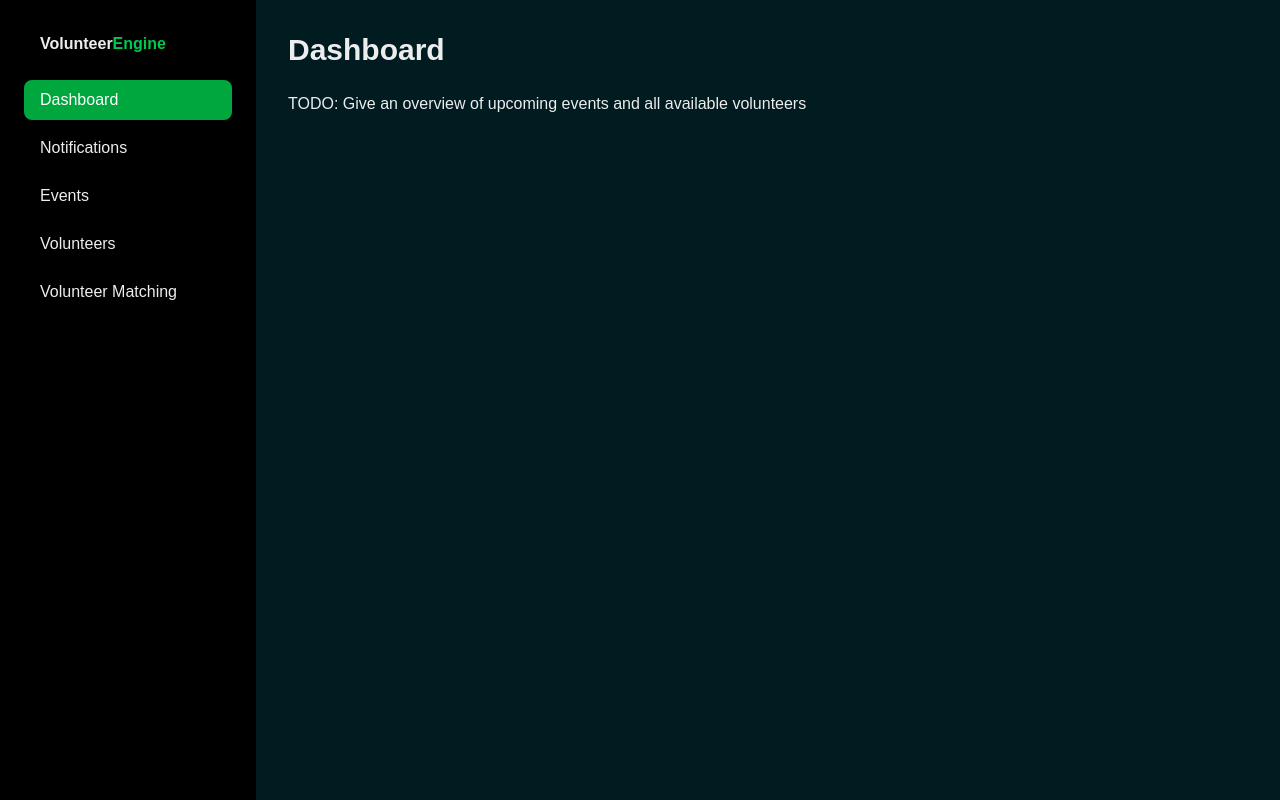
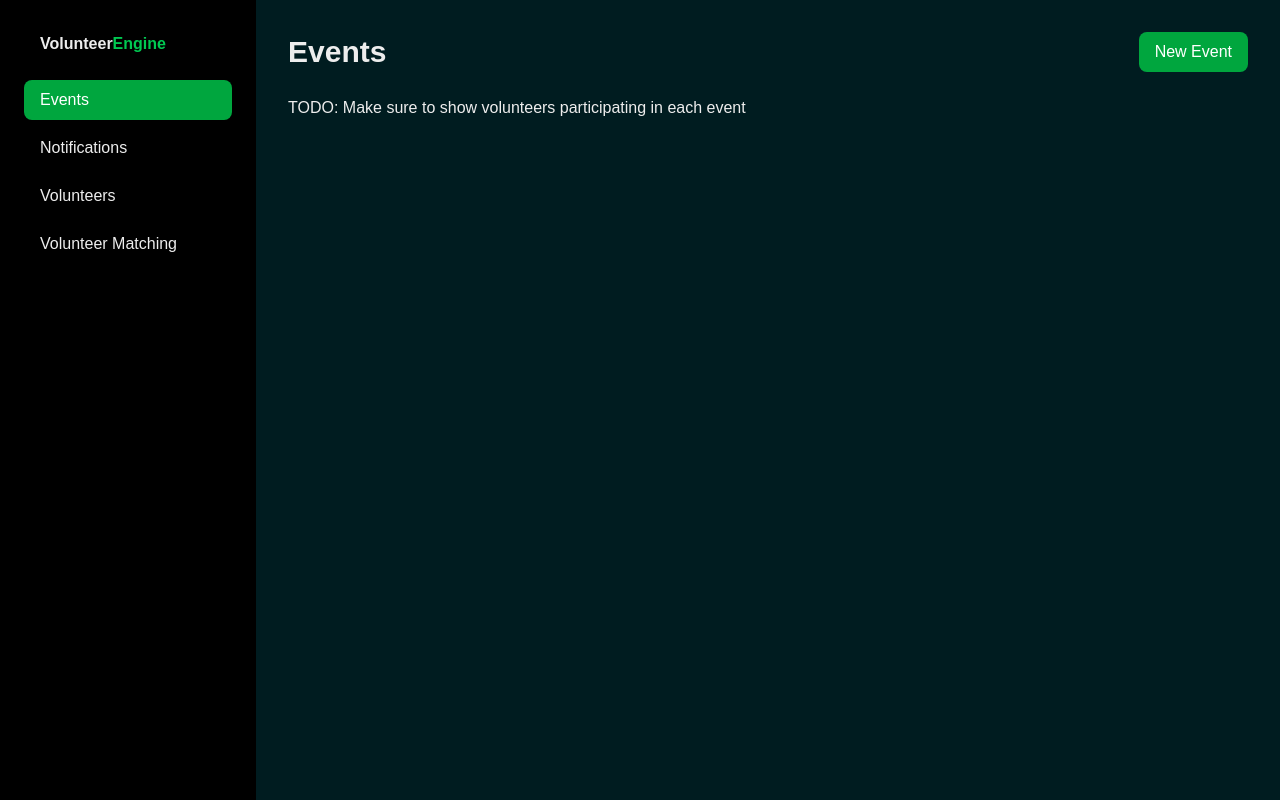
Before and after one commit to ricsf2000/VolunteerEngine, a Next.js app: page /admin in a window 1280 px wide. Built offline with nearby package versions, Linux system fonts and the light colour scheme; a web font is replaced by a local one.

Commit message:
removed dashboard from admin

```diff
--- a/src/app/admin/layout.tsx
+++ b/src/app/admin/layout.tsx
@@ -10,7 +10,12 @@ export default function AdminLayout({
 }) {
   const pathname = usePathname();
 
-  const isActive = (path: string) => pathname === path;
+  const isActive = (path: string) => {
+    if (path === "/admin/events" && (pathname === "/admin" || pathname === "/admin/events")) {
+      return true;
+    }
+    return pathname === path;
+  };
 
   return (
     <div className="min-h-screen flex">
@@ -20,14 +25,11 @@ export default function AdminLayout({
           Volunteer<span className="text-green-500">Engine</span>
         </h3>
         <nav className="space-y-2">
-          <SidebarLink href="/admin" isActive={isActive("/admin")} activeColor="green">
-            Dashboard
+          <SidebarLink href="/admin/events" isActive={isActive("/admin/events")} activeColor="green">
+            Events
           </SidebarLink>
           <SidebarLink href="/admin/notifications" isActive={isActive("/admin/notifications")} activeColor="green">
             Notifications
-          </SidebarLink>
-          <SidebarLink href="/admin/events" isActive={isActive("/admin/events")} activeColor="green">
-            Events
           </SidebarLink>
           <SidebarLink href="/admin/volunteers" isActive={isActive("/admin/volunteers")} activeColor="green">
             Volunteers
--- a/src/app/admin/page.tsx
+++ b/src/app/admin/page.tsx
@@ -1,11 +1,5 @@
-export default function AdminDashboard() {
-  return (
-    <div>
-      <h1 className="text-3xl font-bold mb-6">Dashboard</h1>
+import AdminEvents from './events/page';
 
-      <div className="space-y-4">
-        <p>TODO: Give an overview of upcoming events and all available volunteers</p>
-      </div>
-    </div>
-  );
+export default function Admin() {
+  return <AdminEvents />;
 }
```
